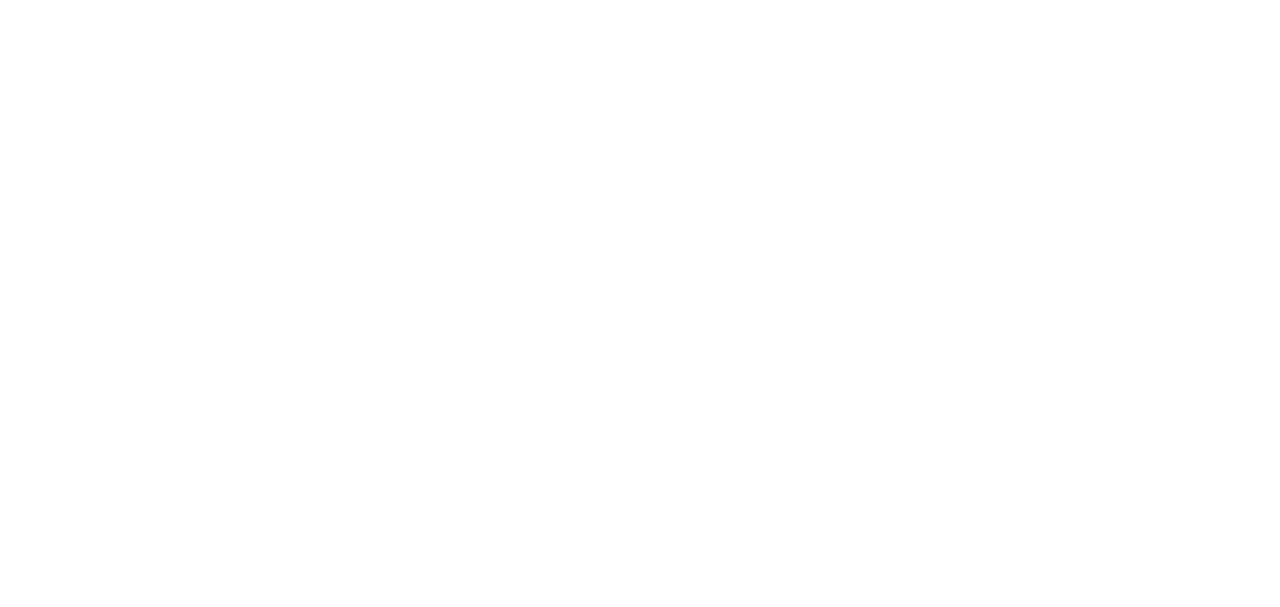
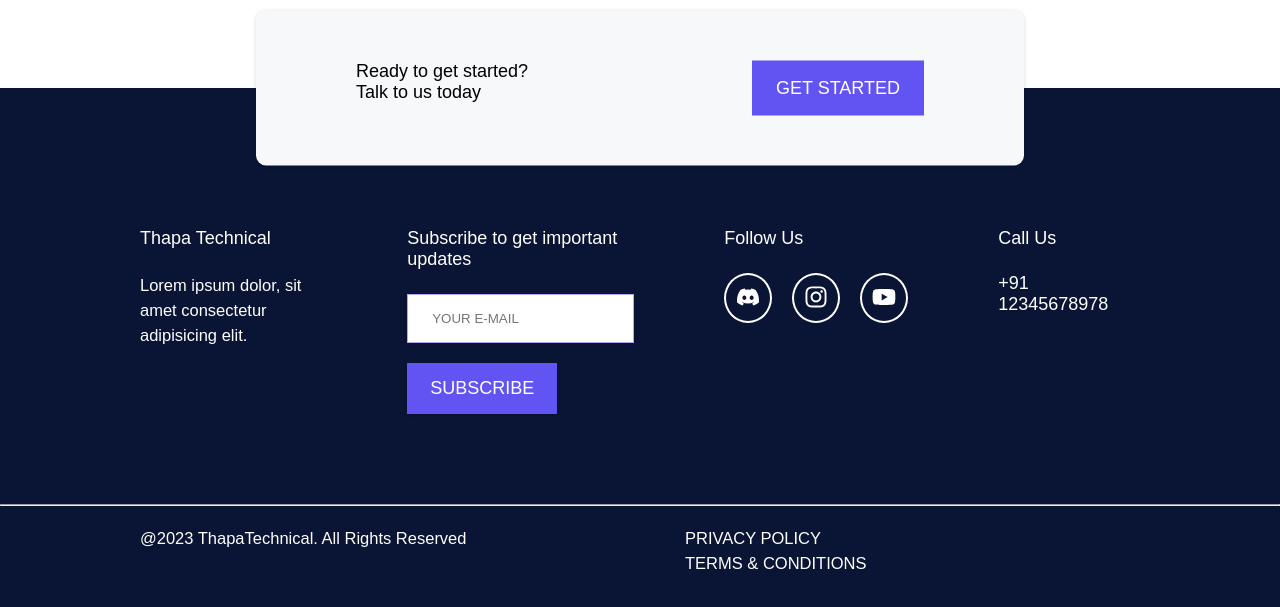
Before and after one commit to vaibhavchaubey/React-Ecommerce-Website, a React (Create React App) app: page / in a window 1280 px wide. Shown: the part 1529-2136 px from the top of the page. Before the commit the page ends 1462 px from the top, so only its background shows below. Built offline with nearby package versions, Linux system fonts and the light colour scheme.

Commit message:
Added Footer

```diff
--- a/src/App.js
+++ b/src/App.js
@@ -10,6 +10,7 @@
 import { GlobalStyle } from './GlobalStyle';
 import { ThemeProvider } from 'styled-components';
 import Header from './components/Header';
+import Footer from './components/Footer';
 
 const App = () => {
   const theme = {
@@ -50,6 +51,7 @@
           <Route path="/cart" element={<Cart />} />
           <Route path="*" element={<ErrorPage />} />
         </Routes>
+        <Footer />
       </Router>
     </ThemeProvider>
   );
--- /dev/null
+++ b/src/components/Footer.js
@@ -0,0 +1,157 @@
+import styled from 'styled-components';
+import { Button } from '../styles/Button';
+import { NavLink } from 'react-router-dom';
+import { FaDiscord, FaInstagram, FaYoutube } from 'react-icons/fa';
+
+const Footer = () => {
+  return (
+    <Wrapper>
+      <section className="contact-short">
+        <div className="grid grid-two-column">
+          <div>
+            <h3>Ready to get started?</h3>
+            <h3>Talk to us today</h3>
+          </div>
+          <div>
+            <Button>
+              <NavLink to="/contact">Get Started</NavLink>
+            </Button>
+          </div>
+        </div>
+      </section>
+      {/* main footer */}
+      <footer>
+        <div className="container grid grid-four-column">
+          <div className="footer-about">
+            <h3>Thapa Technical</h3>
+            <p>Lorem ipsum dolor, sit amet consectetur adipisicing elit. </p>
+          </div>
+          <div className="footer-subscribe">
+            <h3>Subscribe to get important updates</h3>
+            <form action="#">
+              <input type="email" placeholder="your e-mail" />
+              <input type="submit" value="subscribe" />
+            </form>
+          </div>
+          <div className="footer-social">
+            <h3>Follow Us</h3>
+            <div className="footer-social--icons">
+              <div>
+                <FaDiscord className="icons" />
+              </div>
+              <div>
+                <FaInstagram className="icons" />
+              </div>
+              <div>
+                <a href="#" target="_blank">
+                  <FaYoutube className="icons" />
+                </a>
+              </div>
+            </div>
+          </div>
+
+          <div className="footer-contact">
+            <h3>Call Us</h3>
+            <h3>+91 12345678978</h3>
+          </div>
+        </div>
+        {/* bottom footer */}
+        <div className="footer-bottom--section">
+          <hr />
+          <div className="container grid grid-two-column ">
+            <p>
+              @{new Date().getFullYear()} ThapaTechnical. All Rights Reserved
+            </p>
+            <div>
+              <p>PRIVACY POLICY</p>
+              <p>TERMS & CONDITIONS</p>
+            </div>
+          </div>
+        </div>
+      </footer>
+    </Wrapper>
+  );
+};
+
+const Wrapper = styled.section`
+  .iSIFGq {
+    margin: 0;
+  }
+
+  .contact-short {
+    max-width: 60vw;
+    margin: auto;
+    padding: 5rem 10rem;
+    background-color: ${({ theme }) => theme.colors.bg};
+    border-radius: 1rem;
+    box-shadow: ${({ theme }) => theme.colors.shadowSupport};
+    transform: translateY(50%);
+
+    .grid div:last-child {
+      justify-self: end;
+      align-self: center;
+    }
+  }
+
+  footer {
+    padding: 14rem 0 9rem 0;
+    background-color: ${({ theme }) => theme.colors.footer_bg};
+    h3 {
+      color: ${({ theme }) => theme.colors.hr};
+      margin-bottom: 2.4rem;
+    }
+    p {
+      color: ${({ theme }) => theme.colors.white};
+    }
+    .footer-social--icons {
+      display: flex;
+      gap: 2rem;
+
+      div {
+        padding: 1rem;
+        border-radius: 50%;
+        border: 2px solid ${({ theme }) => theme.colors.white};
+
+        .icons {
+          color: ${({ theme }) => theme.colors.white};
+          font-size: 2.4rem;
+          position: relative;
+          cursor: pointer;
+        }
+      }
+    }
+  }
+
+  .footer-bottom--section {
+    padding-top: 9rem;
+
+    hr {
+      margin-bottom: 2rem;
+      color: ${({ theme }) => theme.colors.hr};
+      height: 0.1px;
+    }
+  }
+
+  @media (max-width: ${({ theme }) => theme.media.mobile}) {
+    .contact-short {
+      max-width: 80vw;
+      margin: 4.8rem auto;
+      transform: translateY(0%);
+      text-align: center;
+
+      .grid div:last-child {
+        justify-self: center;
+      }
+    }
+
+    footer {
+      padding: 9rem 0 9rem 0;
+    }
+
+    .footer-bottom--section {
+      padding-top: 4.8rem;
+    }
+  }
+`;
+
+export default Footer;
```
